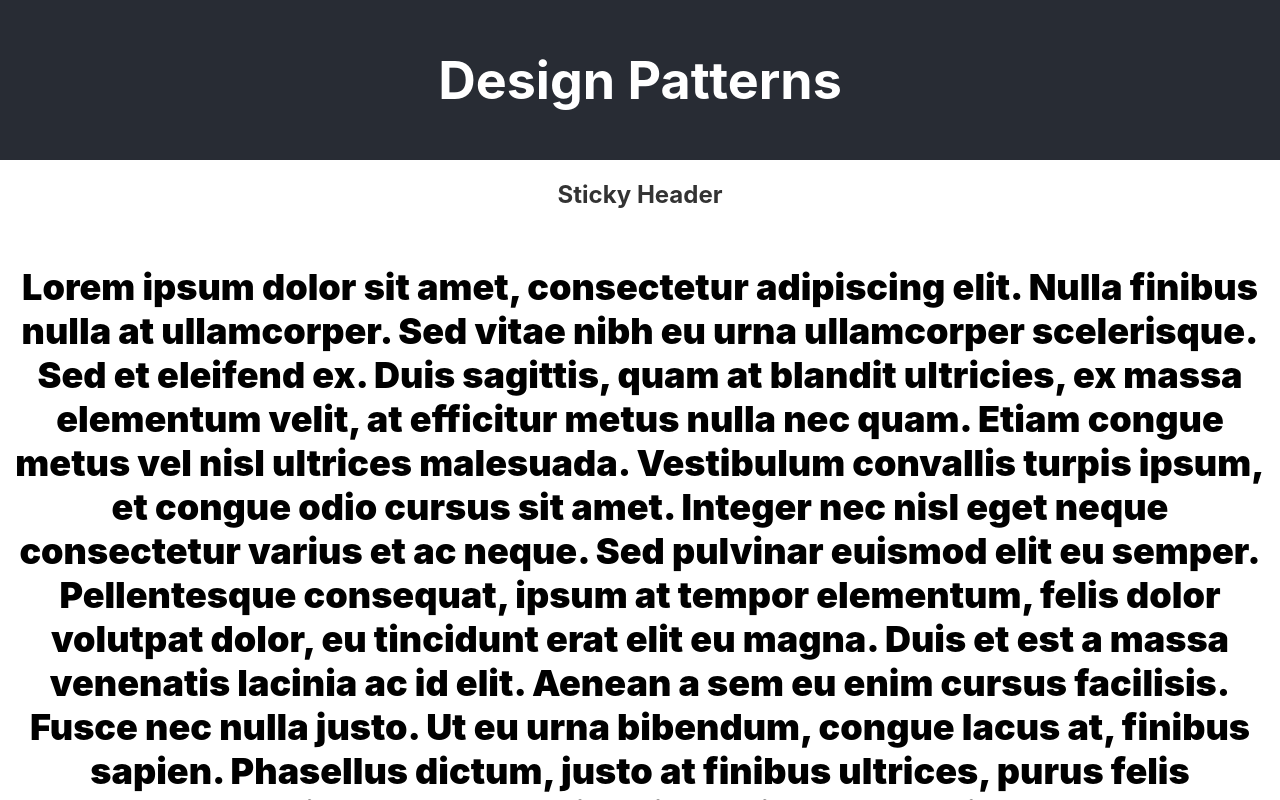
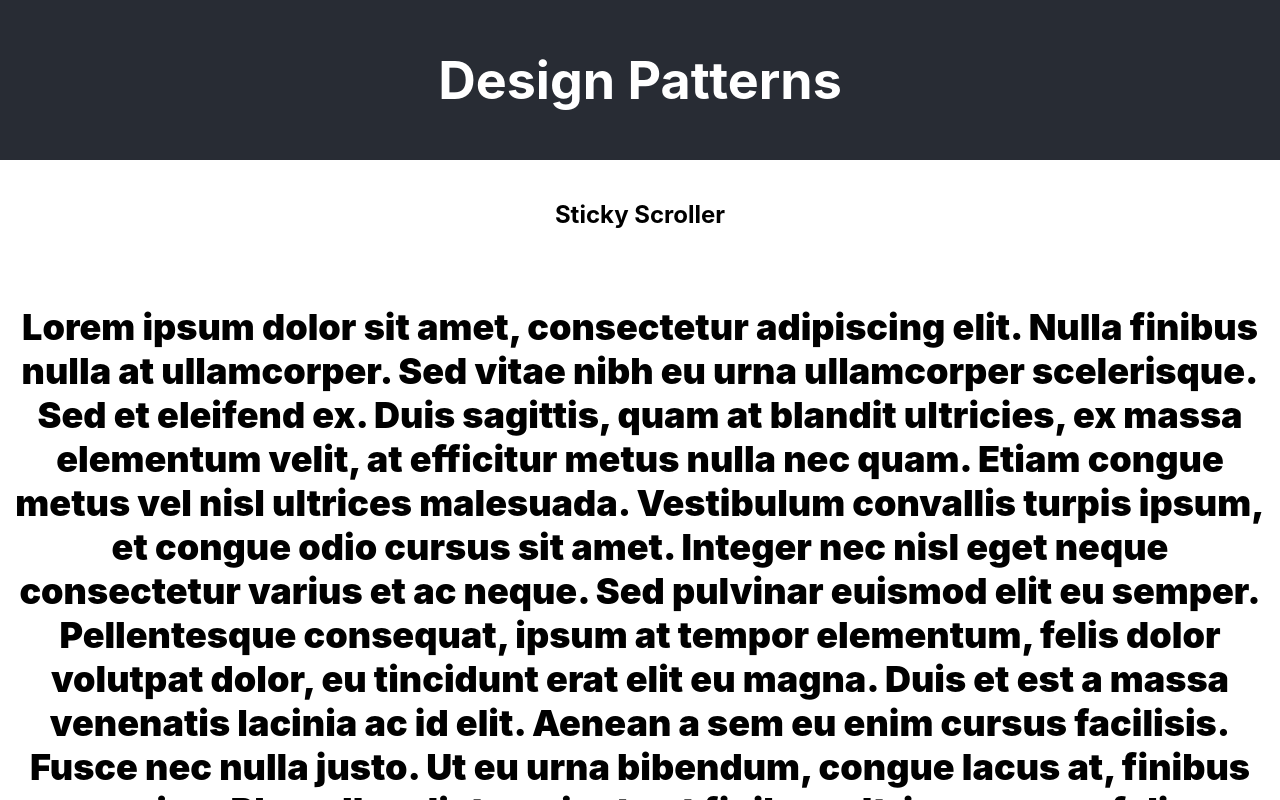
Before and after one commit to hygtfrde/design_patterns, a React (Create React App) app: page / in a window 1280 px wide. Shown: the top 800 px of the page. Built offline with nearby package versions, Linux system fonts and the light colour scheme.

Commit message:
sticky scroll

```diff
--- a/src/App.tsx
+++ b/src/App.tsx
@@ -1,7 +1,8 @@
 import React from 'react';
 import './App.css';
+import Filler from 'Design_Patterns/Constants/Filler';
 
-import Pattern from './Design_Patterns/Headers/StickHeader/StickyHeader';
+import Pattern from './Design_Patterns/Headers/StickyScroller/StickyScroller';
 
 function App() {
   return (
@@ -10,6 +11,9 @@ function App() {
         <h1>Design Patterns</h1>
       </header>
       <Pattern/>
+      {[...Array(10)].map((i) => {
+        return <Filler key={i}/>
+      })}
     </div>
   );
 }
--- a/src/Design_Patterns/Headers/StickHeader/StickyHeader.css
+++ b/src/Design_Patterns/Headers/StickHeader/StickyHeader.css
@@ -4,7 +4,6 @@
     z-index: 100;
     background-color: #ffffff;
     padding: 10px 0;
-    /* Add any other styles you want for the sticky header */
   }
 
   .sticky-header h1 {
@@ -12,5 +11,4 @@
     padding: 10px;
     font-size: 24px;
     color: #333333;
-    /* Add any other styles for the header title */
   }
--- a/src/Design_Patterns/Headers/StickHeader/StickyHeader.tsx
+++ b/src/Design_Patterns/Headers/StickHeader/StickyHeader.tsx
@@ -1,12 +1,12 @@
 import React from 'react';
 import './StickyHeader.css';
-import Filler from './Filler';
+import Filler from '../../Constants/Filler';
 
 const StickyHeader = () => {
   return (
     <>
         <header className="sticky-header">
-        <h1>Sticky Header</h1>
+          <h1>Sticky Header</h1>
         </header>
         <Filler/>
     </>
--- /dev/null
+++ b/src/Design_Patterns/Headers/StickyScroller/StickyScroller.css
@@ -0,0 +1,14 @@
+.sticky-header {
+    /* Define your header styles */
+    background-color: #fff;
+    padding: 20px;
+    transition: background-color 0.3s ease-in-out;
+  }
+
+  .sticky {
+    position: fixed;
+    top: 0;
+    width: 100%;
+    box-shadow: 0 2px 4px rgba(0, 0, 0, 0.1);
+    background-color: rgba(255, 255, 255, 0.95);
+  }
--- /dev/null
+++ b/src/Design_Patterns/Headers/StickyScroller/StickyScroller.jsx
@@ -0,0 +1,28 @@
+import React, { useState, useEffect } from 'react';
+import './StickyScroller.css';
+import Filler from '../../Constants/Filler';
+
+const StickyHeader = () => {
+  const [isSticky, setIsSticky] = useState(false);
+
+  useEffect(() => {
+    const handleScroll = () => {
+      const scrollPosition = window.scrollY;
+      const maxScroll = 200;
+      setIsSticky(scrollPosition >= maxScroll);
+    };
+
+    window.addEventListener('scroll', handleScroll);
+    return () => {
+      window.removeEventListener('scroll', handleScroll);
+    };
+  }, []);
+
+  return (
+    <header className={`sticky-header ${isSticky ? 'sticky' : ''}`}>
+      <h2>Sticky Scroller</h2>
+    </header>
+  );
+};
+
+export default StickyHeader;
--- a/src/Design_Patterns/Images/Slideshow/Slideshow.tsx
+++ /dev/null
@@ -1 +0,0 @@
-import React from "react";
```
Also changed, not shown: src/Design_Patterns/Constants/Filler.tsx (renamed from src/Design_Patterns/Headers/StickHeader/Filler.tsx).
